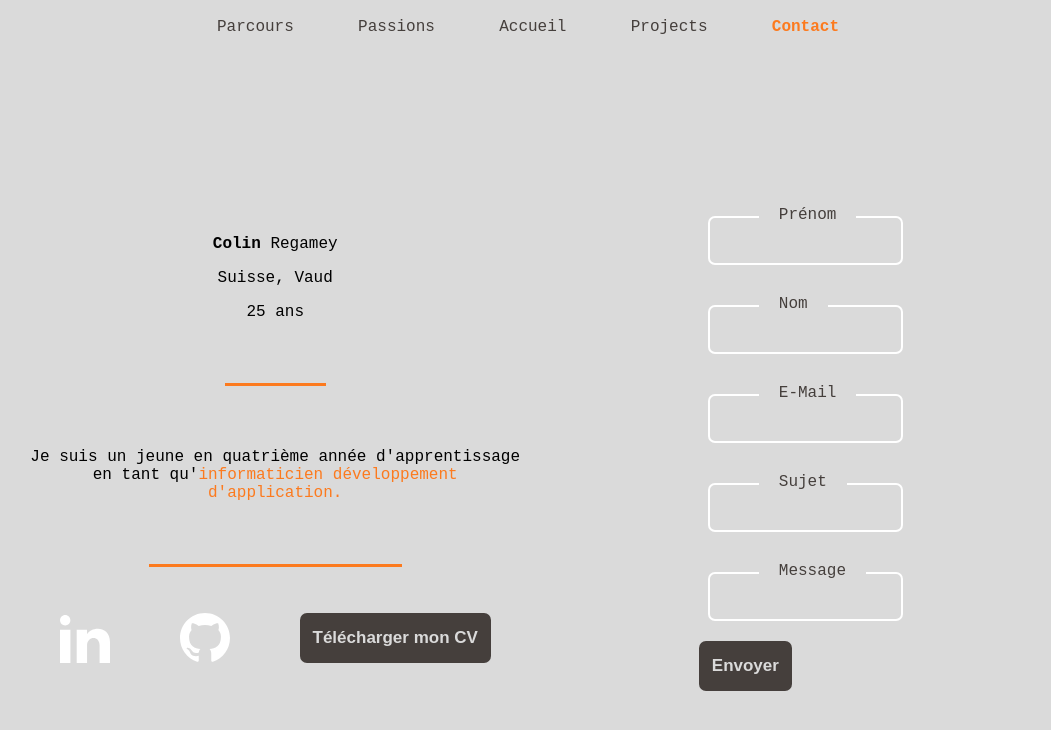
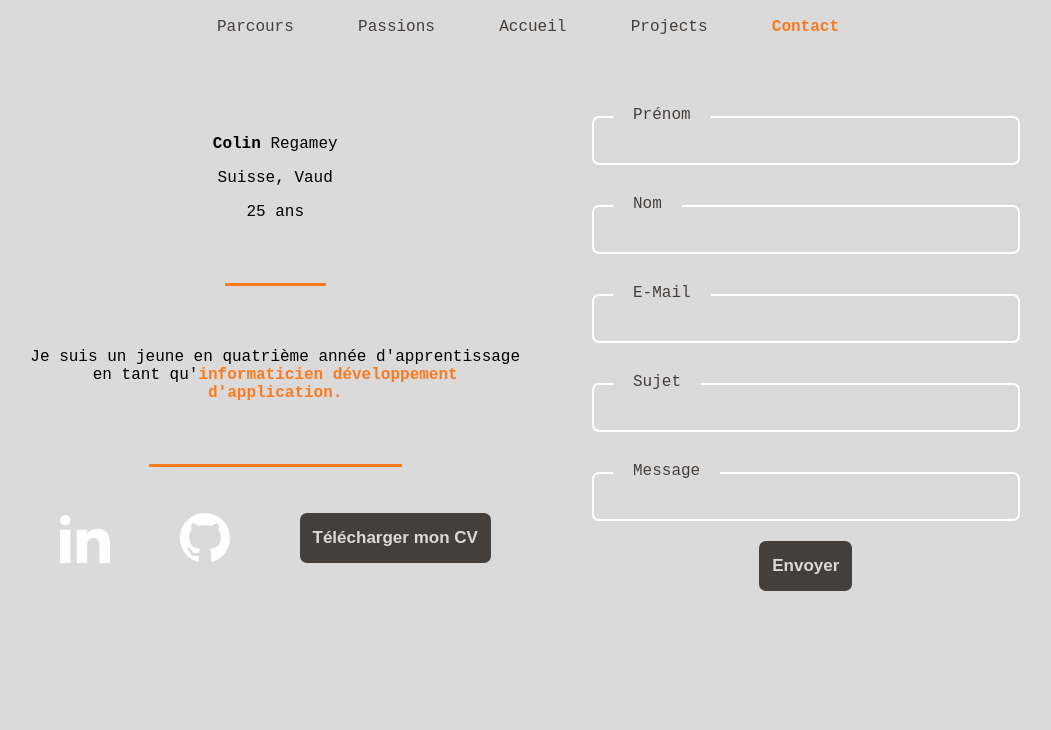
Before and after one commit to ColinRgm/myReactPortfolio, a React (Vite) app: page /contact in a window 1280 px wide. Shown: the top 730 px of the page, without its empty margins (112-1163 px from the left). Built offline with nearby package versions, Linux system fonts and the light colour scheme.

Commit message:
style: fix the form

```diff
--- a/src/components/contactComponents/ContactForm.jsx
+++ b/src/components/contactComponents/ContactForm.jsx
@@ -41,12 +41,17 @@ function ContactForm() {
         justifyItems: "center",
         alignItems: "center",
         width: "100%",
+
+        formStyle: {
+            width: "100%",
+            textAlign: "center",
+        }
     }
 
     return (
 
         <div style={ content }>
-            <form onSubmit={ submitForm }>
+            <form style={ content.formStyle } onSubmit={ submitForm }>
                 <Input
                     nameInput="Prénom"
                     type="text"
--- a/src/components/contactComponents/ContactInformations.jsx
+++ b/src/components/contactComponents/ContactInformations.jsx
@@ -60,9 +60,8 @@ function ContactInformations() {
             <hr style={ content.separator.small }></hr>
 
             <div>
-                <p>Je suis un jeune en quatrième année d'apprentissage
-                    en tant qu'
-                    <span style={ { color: "#FC7A1E" } }>informaticien développement d'application.</span>
+                <p style={ content.information }>Je suis un jeune en quatrième année d'apprentissage en tant qu'
+                    <span style={ { color: "#FC7A1E", fontWeight: "bold" } }>informaticien développement d'application.</span>
                 </p>
             </div>
 
--- a/src/pages/ContactPage.jsx
+++ b/src/pages/ContactPage.jsx
@@ -14,7 +14,7 @@ function ContactPage() {
 
         justifyItems: 'center',
         alignItems: "center",
-        margin: "150px auto 50px auto",
+        margin: "50px auto 100px auto",
     }
 
     return (
```
